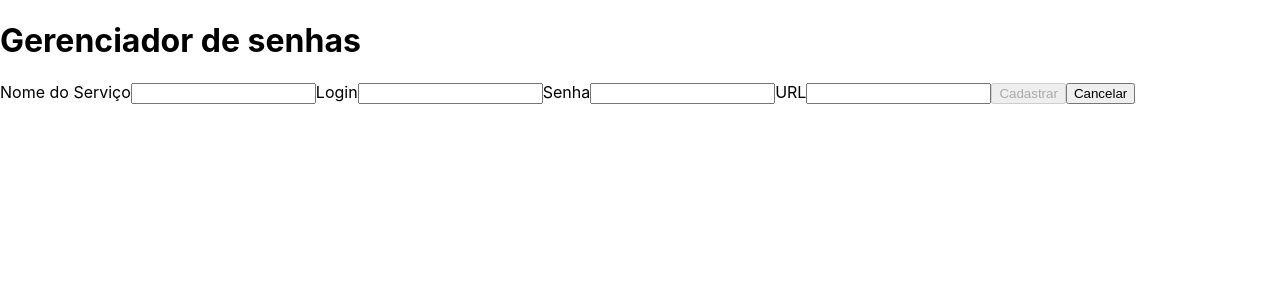
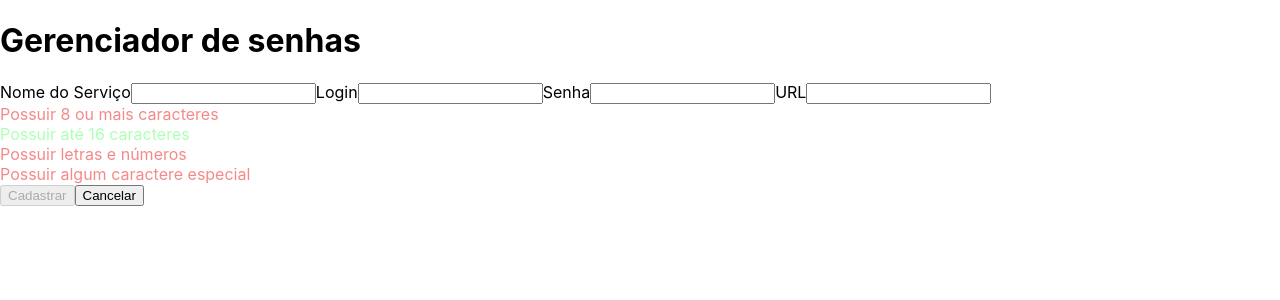
Before and after one commit to OliveiraBruno24/Password-Manager, a React (Vite) app: page / in a window 1280 px wide. Both pictures are taken after a click on the button "Cadastrar nova Senha". Shown: the top 300 px of the page. Built offline with nearby package versions, Linux system fonts and the light colour scheme.

Commit message:
requisito 5

```diff
--- a/src/components/Form.tsx
+++ b/src/components/Form.tsx
@@ -1,54 +1,3 @@
-// import { useState } from 'react';
-
-// type FormProps = {
-//   cancelClick: () => void
-// };
-
-// export function Form({ cancelClick }: FormProps) {
-//   const [buttonEnabled, setButtonEnabled] = useState(false);
-
-//   return (
-//     <>
-//       <label htmlFor="nome">
-//         Nome do Serviço
-//         <input
-//           id="nome"
-//           type="text"
-//           name="Nome do Serviço"
-//         />
-//       </label>
-//       <label htmlFor="login">
-//         Login
-//         <input
-//           id="login"
-//           type="text"
-//           name="Login"
-//           required
-//         />
-//       </label>
-//       <label htmlFor="senha">
-//         Senha
-//         <input
-//           id="senha"
-//           type="password"
-//           name="Senha"
-//           required
-//         />
-//       </label>
-//       <label htmlFor="URL">
-//         URL
-//         <input
-//           id="URL"
-//           type="text"
-//           name="URL"
-//         />
-//       </label>
-//       <button>Cadastrar</button>
-//       <button onClick={ cancelClick }>Cancelar</button>
-//     </>
-//   );
-// }
-
 import { useState } from 'react';
 
 type FormProps = {
@@ -56,26 +5,26 @@ type FormProps = {
 };
 
 export function Form({ cancelClick }: FormProps) {
-  const [buttonEnabled, setButtonEnabled] = useState(false);
   const [nomeServico, setNomeServico] = useState('');
   const [login, setLogin] = useState('');
   const [senha, setSenha] = useState('');
 
-  const verificarRequisitos = () => {
-    if (
-      nomeServico !== ''
+  const tamanhoMinimo = senha.length >= 8;
+  const tamanhoMaximo = senha.length <= 16;
+  const letrasENumeros = /[a-zA-Z]/.test(senha) && /[0-9]/.test(senha);
+  const caracteresEspeciais = /[!@#$%^&*]/.test(senha);
+
+  //  estado derivado -- pesquisar
+  const buttonEnabled = nomeServico !== ''
       && login !== ''
       && senha !== ''
-      && senha.length >= 8
-      && senha.length <= 16
-      && /[a-zA-Z]/.test(senha) // Verifica se a senha contém letras
-      && /[0-9]/.test(senha) // Verifica se a senha contém números
-      && /[!@#$%^&*]/.test(senha) // Verifica se a senha contém caracteres especiais
-    ) {
-      setButtonEnabled(true);
-    } else {
-      setButtonEnabled(false);
-    }
+      && tamanhoMinimo
+      && tamanhoMaximo
+      && letrasENumeros
+      && caracteresEspeciais;
+
+  const validacaoDaSenha = (condition: boolean) => {
+    return condition ? 'valid-password-check' : 'invalid-password-check';
   };
 
   const handleInputChange = (event: React.ChangeEvent<HTMLInputElement>) => {
@@ -88,9 +37,6 @@ export function Form({ cancelClick }: FormProps) {
     } else if (name === 'Senha') {
       setSenha(value);
     }
-
-    verificarRequisitos(); // Chama a função verificarRequisitos após cada alteração nos campos de entrada.
-    // se tudo estiver bem, muda os estado pra true e o botão habilita
   };
 
   return (
@@ -132,6 +78,18 @@ export function Form({ cancelClick }: FormProps) {
           name="URL"
         />
       </label>
+      <div className={ validacaoDaSenha(senha.length >= 8) }>
+        Possuir 8 ou mais caracteres
+      </div>
+      <div className={ validacaoDaSenha(senha.length <= 16) }>
+        Possuir até 16 caracteres
+      </div>
+      <div className={ validacaoDaSenha(/[a-zA-Z]/.test(senha) && /[0-9]/.test(senha)) }>
+        Possuir letras e números
+      </div>
+      <div className={ validacaoDaSenha(/[!@#$%^&*]/.test(senha)) }>
+        Possuir algum caractere especial
+      </div>
       <button disabled={ !buttonEnabled }>Cadastrar</button>
       <button onClick={ cancelClick }>Cancelar</button>
     </>
```
